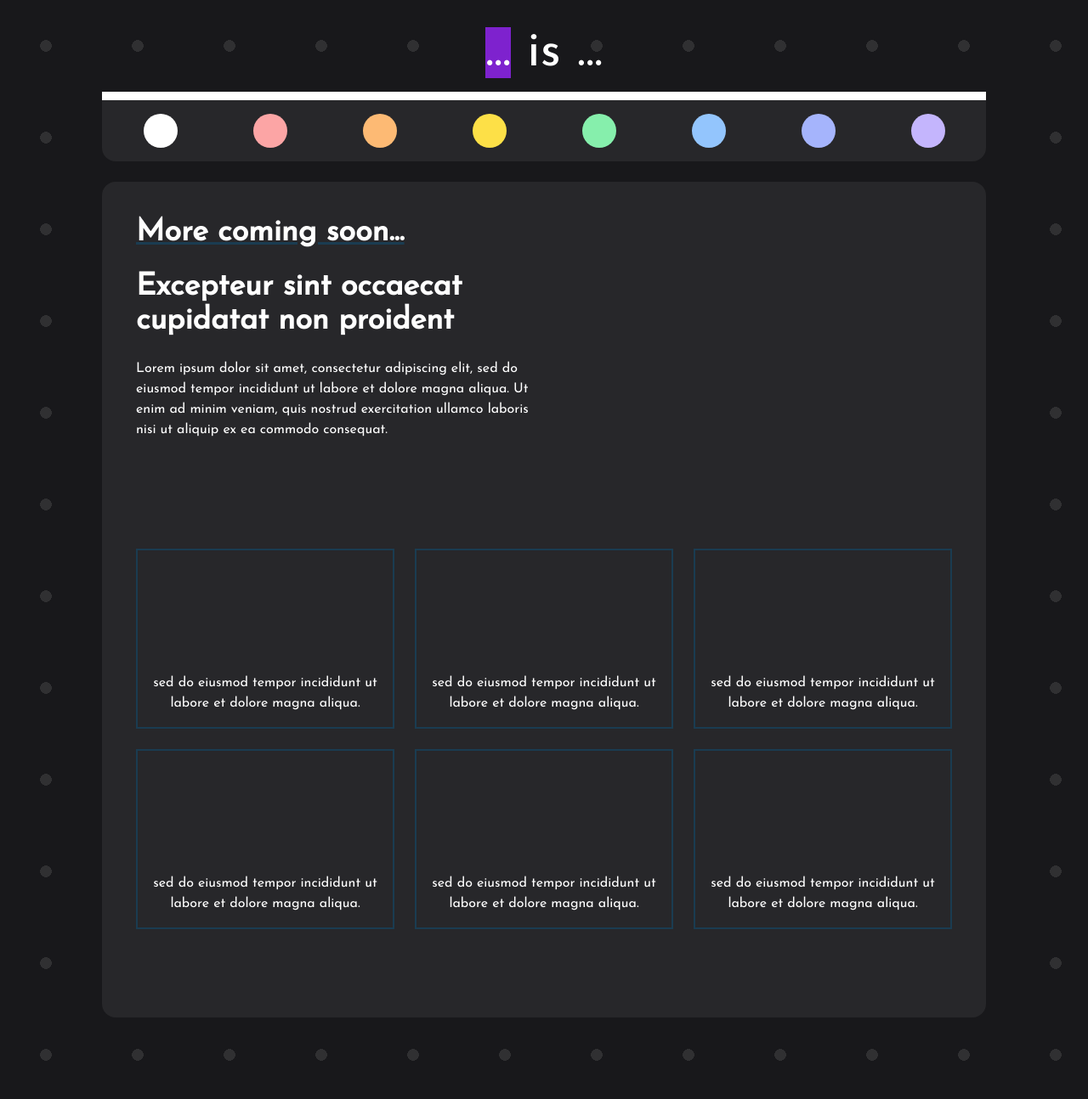
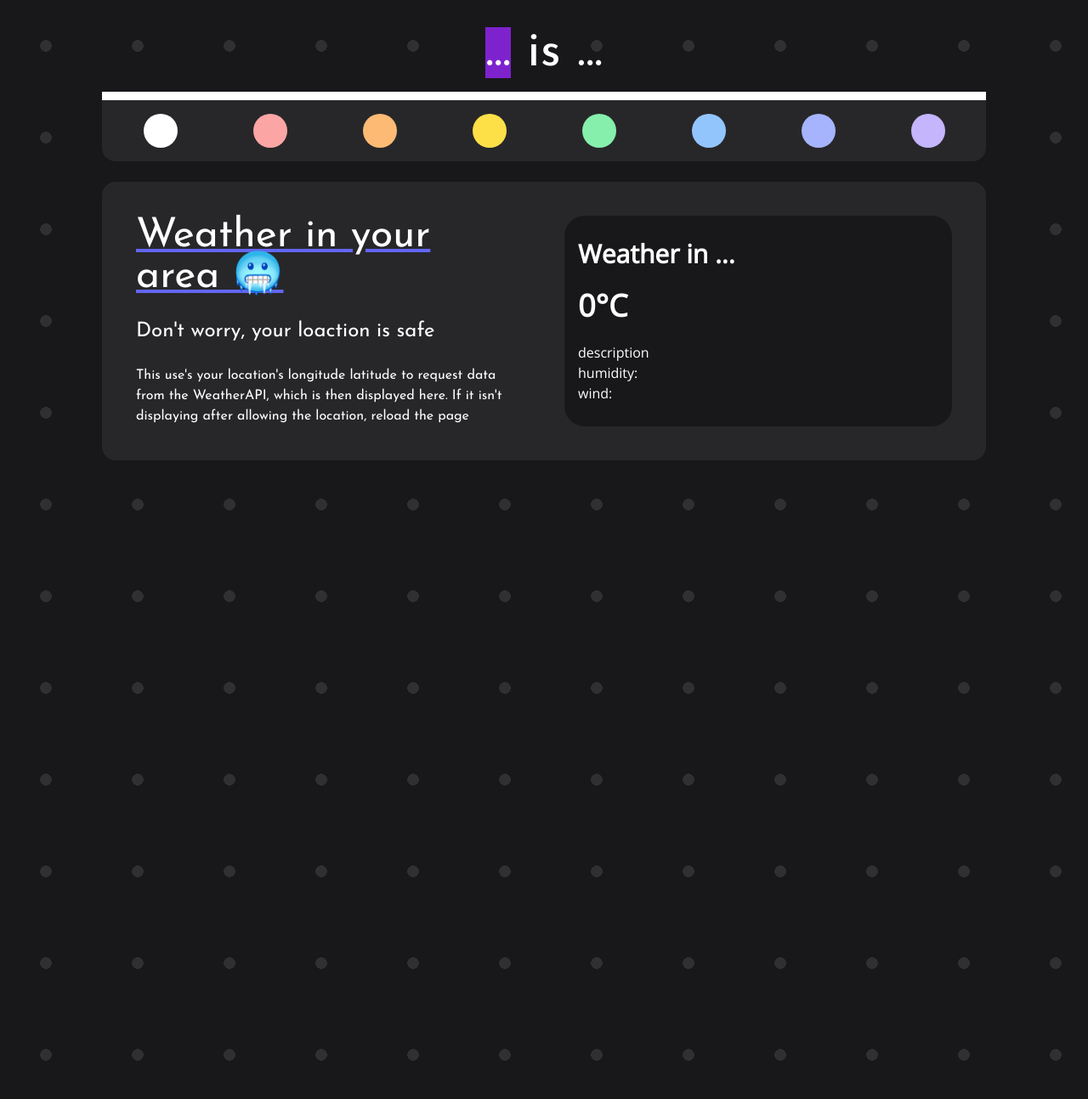
Before and after one commit to lukebottle/Luke-Milner, a Jekyll site: the page built from index.html, in a window 1280 px wide. Shown: the whole page at 85% size. Built offline with Jekyll 4.4.1, drawn with Linux system fonts in a browser that asks for light colours.

Commit message:
content [update]: working weather app

```diff
--- a/_layouts/default.html
+++ b/_layouts/default.html
@@ -8,7 +8,7 @@
     <script src="{{site.baseurl}}/assets/js/index.js"></script>
     {%- include globals.html -%}
   </head>
-  <body>
+  <body class="pb-12 bg-zinc-900 bg-gradient-radial font-Josefin h-fit">
     {{ content }}
   </body>
 </html>
--- a/_sass/main.scss
+++ b/_sass/main.scss
@@ -1,5 +1,7 @@
 @import url('https://fonts.googleapis.com/css2?family=Josefin+Sans&display=swap');
 @import url('https://fonts.googleapis.com/css2?family=Bungee&display=swap');
+@import url('https://fonts.googleapis.com/css2?family=Open+Sans&display=swap');
+
 @tailwind base;
 @tailwind components;
 @tailwind utilities;
@@ -7,7 +9,7 @@
 .bg-gradient-radial{
     background-image: radial-gradient(rgba(2255, 255, 255, 0.1) 9%, transparent 9%);
     background-position: 0% 0%;
-    background-size: 12vmin 12vmin
+    background-size: 12vmin 12vmin;
     }
     .bg-glass{
         backdrop-filter: blur(6px);
--- a/assets/css/style.css
+++ b/assets/css/style.css
@@ -1,12 +1,16 @@
 @import url('https://fonts.googleapis.com/css2?family=Josefin+Sans&display=swap');
 @import url('https://fonts.googleapis.com/css2?family=Bungee&display=swap');
+@import url('https://fonts.googleapis.com/css2?family=Open+Sans&display=swap');
+
 /*
 ! tailwindcss v3.2.4 | MIT License | https://tailwindcss.com
 */
+
 /*
 1. Prevent padding and border from affecting element width. (https://github.com/mozdevs/cssremedy/issues/4)
 2. Allow adding a border to an element by just adding a border-width. (https://github.com/tailwindcss/tailwindcss/pull/116)
 */
+
 *,
 ::before,
 ::after {
@@ -15,10 +19,12 @@
   border-style: solid; /* 2 */
   border-color: #e5e7eb; /* 2 */
 }
+
 ::before,
 ::after {
   --tw-content: '';
 }
+
 /*
 1. Use a consistent sensible line-height in all browsers.
 2. Prevent adjustments of font size after orientation changes in iOS.
@@ -26,6 +32,7 @@
 4. Use the user's configured `sans` font-family by default.
 5. Use the user's configured `sans` font-feature-settings by default.
 */
+
 html {
   line-height: 1.5; /* 1 */
   -webkit-text-size-adjust: 100%; /* 2 */
@@ -35,34 +42,42 @@ html {
   font-family: ui-sans-serif, system-ui, -apple-system, BlinkMacSystemFont, "Segoe UI", Roboto, "Helvetica Neue", Arial, "Noto Sans", sans-serif, "Apple Color Emoji", "Segoe UI Emoji", "Segoe UI Symbol", "Noto Color Emoji"; /* 4 */
   font-feature-settings: normal; /* 5 */
 }
+
 /*
 1. Remove the margin in all browsers.
 2. Inherit line-height from `html` so users can set them as a class directly on the `html` element.
 */
+
 body {
   margin: 0; /* 1 */
   line-height: inherit; /* 2 */
 }
+
 /*
 1. Add the correct height in Firefox.
 2. Correct the inheritance of border color in Firefox. (https://bugzilla.mozilla.org/show_bug.cgi?id=190655)
 3. Ensure horizontal rules are visible by default.
 */
+
 hr {
   height: 0; /* 1 */
   color: inherit; /* 2 */
   border-top-width: 1px; /* 3 */
 }
+
 /*
 Add the correct text decoration in Chrome, Edge, and Safari.
 */
+
 abbr:where([title]) {
   -webkit-text-decoration: underline dotted;
           text-decoration: underline dotted;
 }
+
 /*
 Remove the default font size and weight for headings.
 */
+
 h1,
 h2,
 h3,
@@ -72,24 +87,30 @@ h6 {
   font-size: inherit;
   font-weight: inherit;
 }
+
 /*
 Reset links to optimize for opt-in styling instead of opt-out.
 */
+
 a {
   color: inherit;
   text-decoration: inherit;
 }
+
 /*
 Add the correct font weight in Edge and Safari.
 */
+
 b,
 strong {
   font-weight: bolder;
 }
+
 /*
 1. Use the user's configured `mono` font family by default.
 2. Correct the odd `em` font sizing in all browsers.
 */
+
 code,
 kbd,
 samp,
@@ -97,15 +118,19 @@ pre {
   font-family: ui-monospace, SFMono-Regular, Menlo, Monaco, Consolas, "Liberation Mono", "Courier New", monospace; /* 1 */
   font-size: 1em; /* 2 */
 }
+
 /*
 Add the correct font size in all browsers.
 */
+
 small {
   font-size: 80%;
 }
+
 /*
 Prevent `sub` and `sup` elements from affecting the line height in all browsers.
 */
+
 sub,
 sup {
   font-size: 75%;
@@ -113,27 +138,33 @@ sup {
   position: relative;
   vertical-align: baseline;
 }
+
 sub {
   bottom: -0.25em;
 }
+
 sup {
   top: -0.5em;
 }
+
 /*
 1. Remove text indentation from table contents in Chrome and Safari. (https://bugs.chromium.org/p/chromium/issues/detail?id=999088, https://bugs.webkit.org/show_bug.cgi?id=201297)
 2. Correct table border color inheritance in all Chrome and Safari. (https://bugs.chromium.org/p/chromium/issues/detail?id=935729, https://bugs.webkit.org/show_bug.cgi?id=195016)
 3. Remove gaps between table borders by default.
 */
+
 table {
   text-indent: 0; /* 1 */
   border-color: inherit; /* 2 */
   border-collapse: collapse; /* 3 */
 }
+
 /*
 1. Change the font styles in all browsers.
 2. Remove the margin in Firefox and Safari.
 3. Remove default padding in all browsers.
 */
+
 button,
 input,
 optgroup,
@@ -147,17 +178,21 @@ textarea {
   margin: 0; /* 2 */
   padding: 0; /* 3 */
 }
+
 /*
 Remove the inheritance of text transform in Edge and Firefox.
 */
+
 button,
 select {
   text-transform: none;
 }
+
 /*
 1. Correct the inability to style clickable types in iOS and Safari.
 2. Remove default button styles.
 */
+
 button,
 [type='button'],
 [type='reset'],
@@ -166,62 +201,80 @@ button,
   background-color: transparent; /* 2 */
   background-image: none; /* 2 */
 }
+
 /*
 Use the modern Firefox focus style for all focusable elements.
 */
+
 :-moz-focusring {
   outline: auto;
 }
+
 /*
 Remove the additional `:invalid` styles in Firefox. (https://github.com/mozilla/gecko-dev/blob/2f9eacd9d3d995c937b4251a5557d95d494c9be1/layout/style/res/forms.css#L728-L737)
 */
+
 :-moz-ui-invalid {
   box-shadow: none;
 }
+
 /*
 Add the correct vertical alignment in Chrome and Firefox.
 */
+
 progress {
   vertical-align: baseline;
 }
+
 /*
 Correct the cursor style of increment and decrement buttons in Safari.
 */
+
 ::-webkit-inner-spin-button,
 ::-webkit-outer-spin-button {
   height: auto;
 }
+
 /*
 1. Correct the odd appearance in Chrome and Safari.
 2. Correct the outline style in Safari.
 */
+
 [type='search'] {
   -webkit-appearance: textfield; /* 1 */
   outline-offset: -2px; /* 2 */
 }
+
 /*
 Remove the inner padding in Chrome and Safari on macOS.
 */
+
 ::-webkit-search-decoration {
   -webkit-appearance: none;
 }
+
 /*
 1. Correct the inability to style clickable types in iOS and Safari.
 2. Change font properties to `inherit` in Safari.
 */
+
 ::-webkit-file-upload-button {
   -webkit-appearance: button; /* 1 */
   font: inherit; /* 2 */
 }
+
 /*
 Add the correct display in Chrome and Safari.
 */
+
 summary {
   display: list-item;
 }
+
 /*
 Removes the default spacing and border for appropriate elements.
 */
+
 blockquote,
 dl,
 dd,
@@ -237,13 +290,16 @@ p,
 pre {
   margin: 0;
 }
+
 fieldset {
   margin: 0;
   padding: 0;
 }
+
 legend {
   padding: 0;
 }
+
 ol,
 ul,
 menu {
@@ -251,43 +307,54 @@ menu {
   margin: 0;
   padding: 0;
 }
+
 /*
 Prevent resizing textareas horizontally by default.
 */
+
 textarea {
   resize: vertical;
 }
+
 /*
 1. Reset the default placeholder opacity in Firefox. (https://github.com/tailwindlabs/tailwindcss/issues/3300)
 2. Set the default placeholder color to the user's configured gray 400 color.
 */
+
 input::-moz-placeholder, textarea::-moz-placeholder {
   opacity: 1; /* 1 */
   color: #9ca3af; /* 2 */
 }
+
 input::placeholder,
 textarea::placeholder {
   opacity: 1; /* 1 */
   color: #9ca3af; /* 2 */
 }
+
 /*
 Set the default cursor for buttons.
 */
+
 button,
 [role="button"] {
   cursor: pointer;
 }
+
 /*
 Make sure disabled buttons don't get the pointer cursor.
 */
+
 :disabled {
   cursor: default;
 }
+
 /*
 1. Make replaced elements `display: block` by default. (https://github.com/mozdevs/cssremedy/issues/14)
 2. Add `vertical-align: middle` to align replaced elements more sensibly by default. (https://github.com/jensimmons/cssremedy/issues/14#issuecomment-634934210)
    This can trigger a poorly considered lint error in some tools but is included by design.
 */
+
 img,
 svg,
 video,
@@ -299,18 +366,23 @@ object {
   display: block; /* 1 */
   vertical-align: middle; /* 2 */
 }
+
 /*
 Constrain images and videos to the parent width and preserve their intrinsic aspect ratio. (https://github.com/mozdevs/cssremedy/issues/14)
 */
+
 img,
 video {
   max-width: 100%;
   height: auto;
 }
+
 /* Make elements with the HTML hidden attribute stay hidden by default */
+
 [hidden] {
   display: none;
 }
+
 *, ::before, ::after{
   --tw-border-spacing-x: 0;
   --tw-border-spacing-y: 0;
@@ -357,6 +429,7 @@ video {
   --tw-backdrop-saturate:  ;
   --tw-backdrop-sepia:  ;
 }
+
 ::backdrop{
   --tw-border-spacing-x: 0;
   --tw-border-spacing-y: 0;
@@ -435,6 +508,9 @@ video {
   height: -moz-fit-content;
   height: fit-content;
 }
+.h-full{
+  height: 100%;
+}
 .h-2\.5{
   height: 0.625rem;
 }
@@ -444,11 +520,8 @@ video {
 .h-10{
   height: 2.5rem;
 }
-.h-full{
-  height: 100%;
-}
-.h-32{
-  height: 8rem;
+.h-12{
+  height: 3rem;
 }
 .w-fit{
   width: -moz-fit-content;
@@ -460,32 +533,41 @@ video {
 .w-10{
   width: 2.5rem;
 }
+.w-12{
+  width: 3rem;
+}
 .max-w-\[1040px\]{
   max-width: 1040px;
+}
+.grid-flow-row{
+  grid-auto-flow: row;
 }
 .grid-flow-col{
   grid-auto-flow: column;
 }
-.auto-rows-fr{
-  grid-auto-rows: minmax(0, 1fr);
-}
 .grid-cols-2{
   grid-template-columns: repeat(2, minmax(0, 1fr));
 }
-.grid-cols-3{
-  grid-template-columns: repeat(3, minmax(0, 1fr));
+.flex-row{
+  flex-direction: row;
 }
 .flex-col{
   flex-direction: column;
 }
-.place-items-center{
-  place-items: center;
+.place-content-center{
+  place-content: center;
+}
+.items-start{
+  align-items: flex-start;
 }
 .items-center{
   align-items: center;
 }
 .justify-start{
   justify-content: flex-start;
+}
+.justify-around{
+  justify-content: space-around;
 }
 .justify-items-center{
   justify-items: center;
@@ -496,10 +578,13 @@ video {
 .gap-4{
   gap: 1rem;
 }
-.space-x-16 > :not([hidden]) ~ :not([hidden]){
+.gap-12{
+  gap: 3rem;
+}
+.space-x-48 > :not([hidden]) ~ :not([hidden]){
   --tw-space-x-reverse: 0;
-  margin-right: calc(4rem * var(--tw-space-x-reverse));
-  margin-left: calc(4rem * calc(1 - var(--tw-space-x-reverse)));
+  margin-right: calc(12rem * var(--tw-space-x-reverse));
+  margin-left: calc(12rem * calc(1 - var(--tw-space-x-reverse)));
 }
 .rounded-2xl{
   border-radius: 1rem;
@@ -507,15 +592,12 @@ video {
 .rounded-full{
   border-radius: 9999px;
 }
+.rounded-3xl{
+  border-radius: 1.5rem;
+}
 .rounded-t-none{
   border-top-left-radius: 0px;
   border-top-right-radius: 0px;
-}
-.border-\[2px\]{
-  border-width: 2px;
-}
-.border-sky-700\/\[\.33\]{
-  border-color: rgb(3 105 161 / .33);
 }
 .bg-zinc-900{
   --tw-bg-opacity: 1;
@@ -565,6 +647,24 @@ video {
   --tw-bg-opacity: 1;
   background-color: rgb(196 181 253 / var(--tw-bg-opacity));
 }
+.bg-\[\#eaeaea\]{
+  --tw-bg-opacity: 1;
+  background-color: rgb(234 234 234 / var(--tw-bg-opacity));
+}
+.bg-gray-600{
+  --tw-bg-opacity: 1;
+  background-color: rgb(75 85 99 / var(--tw-bg-opacity));
+}
+.bg-green-400{
+  --tw-bg-opacity: 1;
+  background-color: rgb(74 222 128 / var(--tw-bg-opacity));
+}
+.bg-opacity-40{
+  --tw-bg-opacity: 0.4;
+}
+.bg-opacity-30{
+  --tw-bg-opacity: 0.3;
+}
 .p-4{
   padding: 1rem;
 }
@@ -577,21 +677,27 @@ video {
 .pt-8{
   padding-top: 2rem;
 }
-.pb-16{
-  padding-bottom: 4rem;
-}
-.pt-16{
-  padding-top: 4rem;
-}
-.text-center{
-  text-align: center;
-}
 .font-Josefin{
   font-family: Josefin Sans, sans-serif;
+}
+.font-OpenSans{
+  font-family: Open Sans, sans-serif;
 }
 .text-6xl{
   font-size: 3.75rem;
   line-height: 1;
+}
+.text-5xl{
+  font-size: 3rem;
+  line-height: 1;
+}
+.text-2xl{
+  font-size: 1.5rem;
+  line-height: 2rem;
+}
+.text-3xl{
+  font-size: 1.875rem;
+  line-height: 2.25rem;
 }
 .text-4xl{
   font-size: 2.25rem;
@@ -643,11 +749,15 @@ video {
   --tw-text-opacity: 1;
   color: rgb(196 181 253 / var(--tw-text-opacity));
 }
+.text-slate-800{
+  --tw-text-opacity: 1;
+  color: rgb(30 41 59 / var(--tw-text-opacity));
+}
 .underline{
   text-decoration-line: underline;
 }
-.decoration-sky-700\/\[\.33\]{
-  text-decoration-color: rgb(3 105 161 / .33);
+.decoration-indigo-500{
+  text-decoration-color: #6366f1;
 }
 .transition-all{
   transition-property: all;
@@ -661,7 +771,7 @@ video {
 .bg-gradient-radial{
     background-image: radial-gradient(rgba(2255, 255, 255, 0.1) 9%, transparent 9%);
     background-position: 0% 0%;
-    background-size: 12vmin 12vmin
+    background-size: 12vmin 12vmin;
     }
     .bg-glass{
         backdrop-filter: blur(6px);
@@ -671,76 +781,73 @@ video {
         border-right: 2px solid rgba(2255, 255, 255, .09);
     };
     @media (prefers-color-scheme: dark){
+
   .dark\:bg-gray-700{
     --tw-bg-opacity: 1;
     background-color: rgb(55 65 81 / var(--tw-bg-opacity));
   }
+
   .dark\:bg-purple-500{
     --tw-bg-opacity: 1;
     background-color: rgb(168 85 247 / var(--tw-bg-opacity));
   }
 }
     @media (min-width: 640px){
+
   .md\:hidden{
     display: none;
   }
 }
     @media (min-width: 768px){
-  .sm\:col-start-1{
-    grid-column-start: 1;
-  }
+
   .sm\:hidden{
     display: none;
   }
-  .sm\:grid-flow-row{
-    grid-auto-flow: row;
-  }
-  .sm\:auto-rows-min{
-    grid-auto-rows: min-content;
-  }
+
   .sm\:grid-cols-8{
     grid-template-columns: repeat(8, minmax(0, 1fr));
   }
+
   .sm\:grid-rows-1{
     grid-template-rows: repeat(1, minmax(0, 1fr));
   }
+
   .sm\:gap-24{
     gap: 6rem;
   }
+
   .sm\:gap-6{
     gap: 1.5rem;
   }
+
   .sm\:pr-0{
     padding-right: 0px;
   }
 }
     @media (min-width: 1024px){
+
   .lg\:hidden{
     display: none;
   }
 }
     @media (max-width: 768px){
+
   .mob\:hidden{
     display: none;
   }
-  .mob\:auto-rows-auto{
-    grid-auto-rows: auto;
-  }
+
   .mob\:grid-cols-4{
     grid-template-columns: repeat(4, minmax(0, 1fr));
   }
-  .mob\:grid-cols-1{
-    grid-template-columns: repeat(1, minmax(0, 1fr));
-  }
+
   .mob\:flex-wrap{
     flex-wrap: wrap;
   }
+
   .mob\:gap-12{
     gap: 3rem;
   }
-  .mob\:gap-3{
-    gap: 0.75rem;
-  }
+
   .mob\:px-6{
     padding-left: 1.5rem;
     padding-right: 1.5rem;
--- a/assets/js/index.js
+++ b/assets/js/index.js
@@ -1,10 +1,57 @@
+let lat = '',
+lon = '',
+UserLat = '',
+UserLon = '';
+
+let name = null,
+    temp = null,
+    icon = null,
+    desc = null,
+    humidity = null,
+    wind = null;
+const successCallback = (position) => {
+    UserLat = position.coords.latitude;
+    UserLon = position.coords.longitude;
+    fetch(`https://lukebottle.pythonanywhere.com/location/long=${UserLat}&lat=${UserLon}`)
+    .then((response) => {
+        return response.json();
+      })
+      .then((data) => {
+        console.log(data)
+        let ResponseName = data.name,
+        ResponseTemp = data.main.temp,
+        ResponseIcon = data.weather[0].icon,
+        ResponseDesc = data.weather[0].description,
+        ResponseHumidity = data.main.humidity,
+        ResponseWind = data.wind.speed;
+
+        name = document.querySelectorAll('.js-city'),
+        temp = document.querySelectorAll('.js-temp');
+        icon = document.querySelectorAll('.js-icon');
+        desc = document.querySelectorAll('.js-desc');
+        humidity = document.querySelectorAll('.js-humidity');
+        wind = document.querySelectorAll('.js-wind');
+        name[0].textContent = ResponseName;
+        temp[0].textContent = `${ResponseTemp}°C`;
+        icon[0].src = `https://openweathermap.org/img/wn/${ResponseIcon}.png`;
+        desc[0].innerHTML = `${ResponseDesc}`;
+        humidity[0].textContent = `humidity: ${ResponseHumidity}`;
+        wind[0].textContent = `wind: ${ResponseWind}`;
+      });
+  };
+
+  const errorCallback = (error) => {
+    console.log(error);
+  };
+
+  navigator.geolocation.getCurrentPosition(successCallback, errorCallback);
 
 let fontColor = window.localStorage.getItem('font-color');
- //api url
- const apiKey = "EA5D5BCBBC33290E41E194D1EC5373D8",
-       corsProxy = "", // https://proxy.cors.sh/ use this in production. // https://cors-anywhere.herokuapp.com use this in local host.
 
- apiUrl = `https://lukebottle.pythonanywhere.com/`;
+let apiUrl = `https://lukebottle.pythonanywhere.com/`;
+
+// let apiUrl = `http://127.0.0.1:5000`;
+
 
  // Defining async function
  async function getApi(url) {
--- a/index.html
+++ b/index.html
@@ -7,13 +7,13 @@ title: 'Luke Milner'
 {%- comment -%} mobile - mob {%- endcomment -%}
 {%assign fill = "text-white"%}
   {%assign icon-fill = "#d0d0d1"%}
-  <div id="js-mainTheme" class="js-mainTheme font-light {{fill}} bg-zinc-900 bg-gradient-radial font-Josefin h-fit pb-12">
+  <div id="js-mainTheme" class="js-mainTheme font-light {{fill}}">
     <nav class="sm:hidden fixed grid gap-6 p-4 ml-16 top-[92px] bg-zinc-800 grid-row-3 grid-row-1 w-fit rounded-2xl mob:hidden">
         <button><svg xmlns="http://www.w3.org/2000/svg" height="48" width="48"><path id="js-iconOne" fill="{{icon-fill}}" d="M8 42V18L24.1 6 40 18v24H28.3V27.75h-8.65V42Zm3-3h5.65V24.75H31.3V39H37V19.5L24.1 9.75 11 19.5Zm13-14.65Z"/></svg></button>
         <button  data-bs-toggle="tooltip" title="milner1337@gmail.com"><svg class="js-iconTwo" xmlns="http://www.w3.org/2000/svg" height="48" width="48"><path fill="{{icon-fill}}" d="M24 44q-4.15 0-7.8-1.575-3.65-1.575-6.35-4.275-2.7-2.7-4.275-6.35Q4 28.15 4 24t1.575-7.8Q7.15 12.55 9.85 9.85q2.7-2.7 6.35-4.275Q19.85 4 24 4t7.8 1.575q3.65 1.575 6.35 4.275 2.7 2.7 4.275 6.35Q44 19.85 44 24v2.65q0 2.8-1.975 4.725Q40.05 33.3 37.2 33.3q-1.8 0-3.4-.875-1.6-.875-2.45-2.475-1.3 1.7-3.25 2.525T24 33.3q-3.9 0-6.625-2.7T14.65 24q0-3.9 2.725-6.65Q20.1 14.6 24 14.6t6.625 2.75Q33.35 20.1 33.35 24v2.65q0 1.55 1.125 2.6T37.2 30.3q1.55 0 2.675-1.05Q41 28.2 41 26.65V24q0-7.1-4.95-12.05Q31.1 7 24 7q-7.1 0-12.05 4.95Q7 16.9 7 24q0 7.1 4.95 12.05Q16.9 41 24 41h10.7v3Zm0-13.7q2.65 0 4.5-1.825T30.35 24q0-2.7-1.85-4.55-1.85-1.85-4.5-1.85t-4.5 1.85Q17.65 21.3 17.65 24q0 2.65 1.85 4.475Q21.35 30.3 24 30.3Z"/></svg></button>
         <button><svg class="js-iconThree" xmlns="http://www.w3.org/2000/svg" height="48" width="48"><path fill="{{icon-fill}}" d="m16 35.9-12-12 12.1-12.1 2.15 2.15L8.3 23.9l9.85 9.85Zm15.9.1-2.15-2.15 9.95-9.95-9.85-9.85L32 11.9l12 12Z"/></svg></button>
     </nav>
-    <div class="w-full mx-auto max-w-[1040px] sm:pr-0">
+    <div class="w-full mx-auto max-w-[1040px] h-full sm:pr-0">
         <div class="flex flex-col items-center gap-4">
     <h1 class="relative flex justify-start pt-8 text-6xl text-light-100 mob:px-6 mob:flex-wrap"><span class="bg-purple-700 js-userName">...</span>&nbsp;is&nbsp;<span class="js-userState">...</span></h1>
 <div class="w-full bg-white h-2.5 dark:bg-gray-700">
@@ -32,52 +32,26 @@ title: 'Luke Milner'
         <button onclick="myFunction(this, 'text-violet-300')"><div class="w-10 h-10 rounded-full bg-violet-300"></div></button>
     </div>
 
-    <div class="flex flex-col w-full h-full p-10 mt-6 mb-12 rounded-2xl bg-zinc-800">
-       <div class="grid grid-cols-2 gap-6 pb-16 sm:grid-flow-row mob:gap-3 sm:auto-rows-min mob:grid-cols-1 mob:auto-rows-auto">
-        <div class="text-4xl font-bold w-fit h-fit underline decoration-sky-700/[.33]">More coming soon...</div>
-        <div class="text-4xl font-bold sm:col-start-1 w-fit h-fit">Excepteur sint occaecat cupidatat non proident</div>
-        <div class="sm:col-start-1 text">Lorem ipsum dolor sit amet, consectetur adipiscing elit, sed do eiusmod tempor incididunt ut labore et dolore magna aliqua. Ut enim ad minim veniam, quis nostrud exercitation ullamco laboris nisi ut aliquip ex ea commodo consequat. </div>
-       </div>
-       <div class="grid grid-cols-3 gap-6 pt-16 pb-16 text-center auto-rows-fr place-items-center mob:grid-cols-1 mob:auto-rows-auto mob:gap-3">
-        <div class="border-sky-700/[.33] border-[2px] p-4">
-            <div></div>
+    <div class="flex flex-row w-full h-full p-10 mt-6 mb-12 space-x-48 rounded-2xl bg-zinc-800">
+    <div class="grid grid-flow-col grid-cols-2 gap-12">
+
+        <div class="grid grid-flow-row gap-6 grid-row-3">
+            <span class="text-5xl underline decoration-indigo-500">Weather in your area 🥶</span>
+            <span class="text-2xl">Don't worry, your loaction is safe</span>
+            <span class="text-1xl">This use's your location's longitude latitude to request data from the WeatherAPI, which is then displayed here. If it isn't displaying after allowing the location, reload the page</span>
+        </div>
+        <div class="flex flex-col items-start justify-around w-full h-full p-4 bg-zinc-900 rounded-3xl font-OpenSans">
+            <span class="text-3xl font-bold decoration-indigo-500">Weather in <span class="js-city">...</span></span>
+            <span class="text-4xl font-bold js-temp">0°C</span>
             <div class="flex flex-col">
-                <div class="w-full h-32"></div>
-            sed do eiusmod tempor incididunt ut labore et dolore magna aliqua.</div>
+            <div class="flex flex-row items-center">
+            <img class="js-icon" src="" alt="">
+            <span class="js-desc">description</span>
+            </div>
+            <span class="js-humidity">humidity:</span>
+            <span class="js-wind">wind:</span>
+            </div>
         </div>
-        <div class="border-sky-700/[.33] border-[2px] p-4">
-            <div></div>
-            <div class="flex flex-col">
-                <div class="w-full h-32"></div>
-            sed do eiusmod tempor incididunt ut labore et dolore magna aliqua.</div>
-        </div>
-        <div class="border-sky-700/[.33] border-[2px] p-4">
-            <div></div>
-            <div class="flex flex-col">
-                <div class="w-full h-32"></div>
-            sed do eiusmod tempor incididunt ut labore et dolore magna aliqua.</div>
-        </div>
-        <div class="border-sky-700/[.33] border-[2px] p-4">
-            <div></div>
-            <div class="flex flex-col">
-                <div class="w-full h-32"></div>
-            sed do eiusmod tempor incididunt ut labore et dolore magna aliqua.</div>
-        </div>
-        <div class="border-sky-700/[.33] border-[2px] p-4">
-            <div></div>
-            <div class="flex flex-col">
-                <div class="w-full h-32"></div>
-            sed do eiusmod tempor incididunt ut labore et dolore magna aliqua.</div>
-        </div>
-        <div class="border-sky-700/[.33] border-[2px] p-4">
-            <div></div>
-            <div class="flex flex-col">
-                <div class="w-full h-32"></div>
-            sed do eiusmod tempor incididunt ut labore et dolore magna aliqua.</div>
-        </div>
-    </div>
-    <div class="grid grid-flow-col space-x-16 place-items-center">
-
     </div>
 
     </div>
--- a/tailwind.config.js
+++ b/tailwind.config.js
@@ -24,6 +24,7 @@ module.exports = {
     fontFamily:{
       'Josefin': ['Josefin Sans', 'sans-serif'],
       'bungee': ['Bungee', 'cursive'],
+      'OpenSans': ['Open Sans', 'sans-serif'],
     },
 
   },
```
